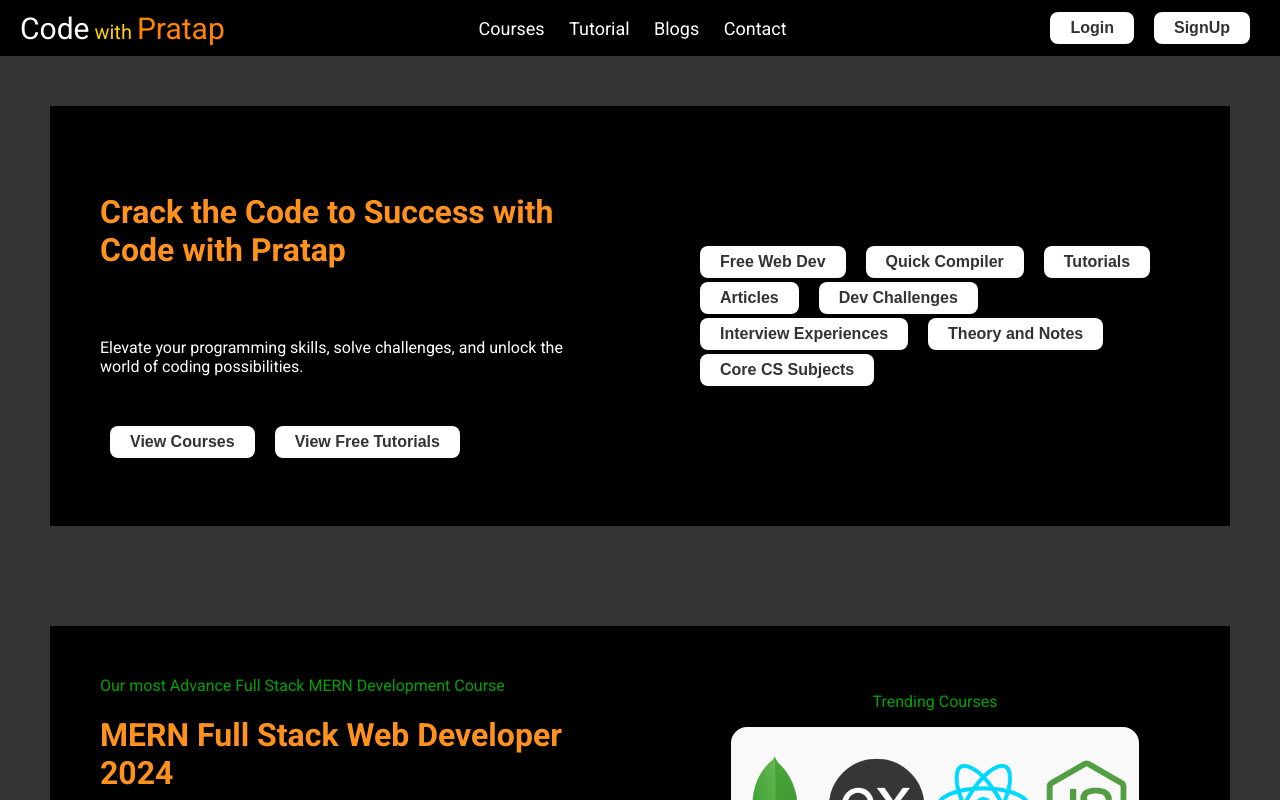
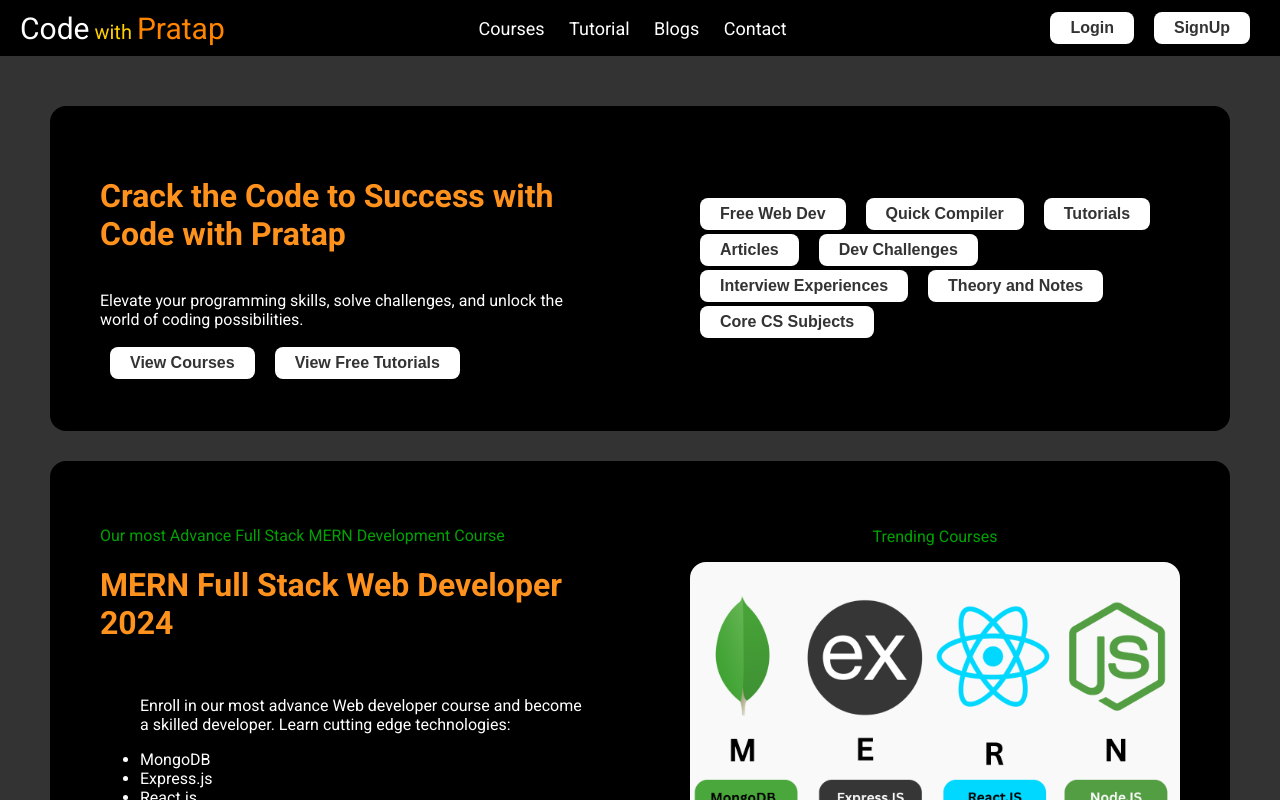
Before and after one commit to purnchndr/codewithpratap-frontend, a React (Vite) app: page / in a window 1280 px wide. Shown: the top 800 px of the page. Built offline with nearby package versions, Linux system fonts and the light colour scheme.

Commit message:
fixed icon

```diff
--- a/index.html
+++ b/index.html
@@ -2,9 +2,9 @@
 <html lang="en">
   <head>
     <meta charset="UTF-8" />
-    <link rel="icon" type="image/svg+xml" href="/vite.svg" />
+    <link rel="icon" type="image/png" href="/img/logo.png" />
     <meta name="viewport" content="width=device-width, initial-scale=1.0" />
-    <title>Vite + React</title>
+    <title>Code With Pratap</title>
     <link rel="preconnect" href="https://fonts.googleapis.com" />
     <link rel="preconnect" href="https://fonts.gstatic.com" crossorigin />
     <link
--- a/src/pages/homepage/Homepage.jsx
+++ b/src/pages/homepage/Homepage.jsx
@@ -5,12 +5,14 @@ import style from './Homepage.module.css';
 
 function Homepage() {
   return (
-    <div className={style.homepage}>
+    <>
       <Header />
-      <MainSection />
-      <SecondSection />
+      <div className={style.homepage}>
+        <MainSection />
+        <SecondSection />
+      </div>
       <Footer />
-    </div>
+    </>
   );
 }
 
--- a/src/pages/homepage/Homepage.module.css
+++ b/src/pages/homepage/Homepage.module.css
@@ -1,20 +1,24 @@
-.mainsection {
+.homepage {
   background-color: var(--grey-color);
+  padding: 50px;
+}
+
+.mainsection,
+.secondsection {
+  background-color: var(--black-color);
   display: flex;
   justify-content: space-around;
   align-items: center;
-  padding: 50px;
+  margin-bottom: 30px;
   color: var(--white-color);
+  border-radius: 1rem;
 }
 
 .subsection {
   width: 50%;
   padding: 50px;
-  background-color: var(--black-color);
-  height: 320px;
   display: flex;
   justify-content: space-around;
-  /* align-items: center; */
   flex-direction: column;
 }
 
@@ -26,14 +30,13 @@
   color: var(--green-color);
 }
 
-.secondsection {
-  background-color: var(--grey-color);
+/* .secondsection {
+  background-color: var(--black-color);
   display: flex;
   justify-content: space-around;
   align-items: center;
-  padding: 50px;
   color: var(--white-color);
-}
+} */
 
 .merncourse img {
   max-width: 100%;
```
Also changed, not shown: public/img/logo.png (added).
